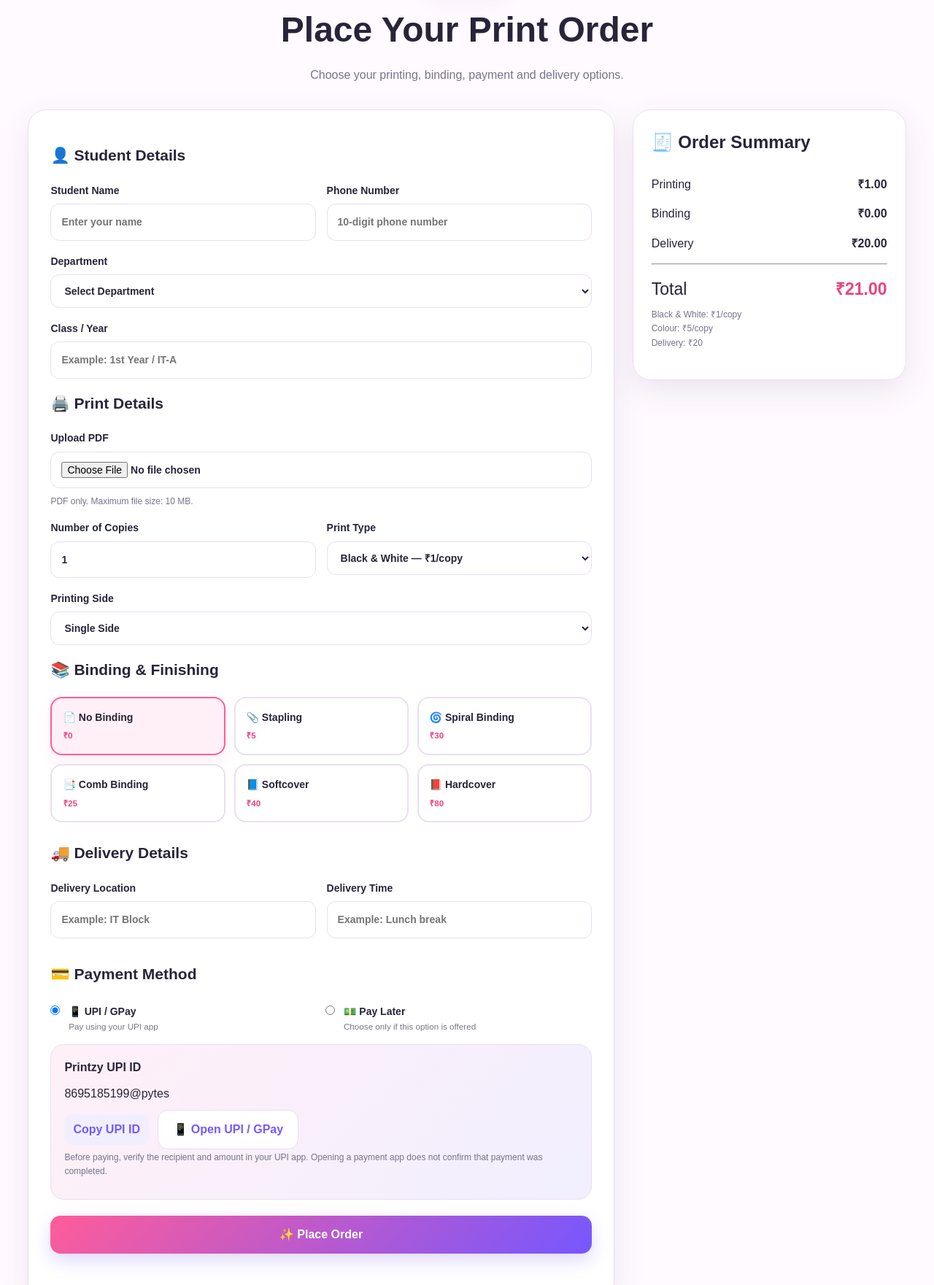
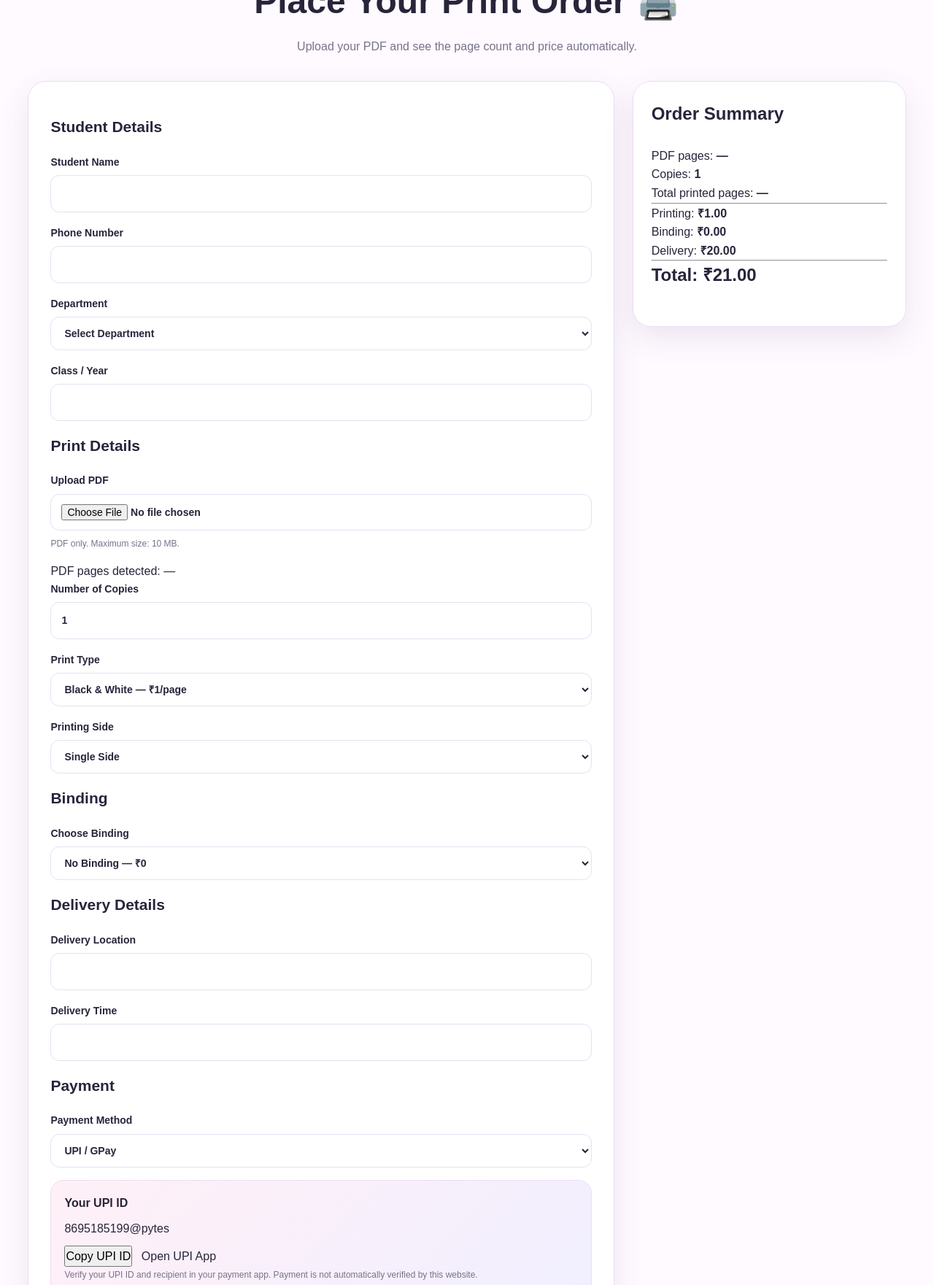
Before and after one commit to codersharon-tech/Printify, a website: page order.html in a window 1280 px wide. Shown: the part 177-1938 px from the top of the page at 73% size. Drawn offline with Linux system fonts and the light colour scheme.

Commit message:
Update order.html

```diff
--- a/order.html
+++ b/order.html
@@ -3,383 +3,189 @@
 <head>
     <meta charset="UTF-8">
     <meta name="viewport" content="width=device-width, initial-scale=1.0">
-
-    <title>Place Order | Printzy</title>
-
+    <title>Printzy - Place Order</title>
     <link rel="stylesheet" href="style.css">
 </head>
 
 <body>
-
 <header class="navbar">
-    <a href="index.html" class="brand">
-        🖨️ <strong>Printzy</strong>
-    </a>
-
+    <a href="index.html" class="brand">🖨️ <strong>Printzy</strong></a>
     <nav>
         <a href="index.html">Home</a>
-        <a href="order.html" class="active">Order</a>
+        <a href="order.html">Order</a>
         <a href="login.html">Student Login</a>
-        <a href="staff-login.html">Staff</a>
-        <a href="admin-login.html">Admin</a>
     </nav>
 </header>
 
 <main class="page">
-
     <div class="page-heading">
-        <span class="pill">📝 New Order</span>
-        <h1>Place Your Print Order</h1>
-        <p>Choose your printing, binding, payment and delivery options.</p>
+        <h1>Place Your Print Order 🖨️</h1>
+        <p>Upload your PDF and see the page count and price automatically.</p>
     </div>
 
     <div class="order-layout">
-
-        <!-- ORDER FORM -->
         <form id="orderForm" class="form-card">
 
-            <h2>👤 Student Details</h2>
+            <h2>Student Details</h2>
 
-            <div class="two-col">
-                <label>
-                    Student Name
-                    <input
-                        type="text"
-                        id="studentName"
-                        placeholder="Enter your name"
-                        required
-                    >
+            <label>Student Name
+                <input type="text" id="studentName" required>
             </label>
 
-                <label>
-                    Phone Number
-                    <input
-                        type="tel"
-                        id="phone"
-                        placeholder="10-digit phone number"
-                        maxlength="10"
-                        inputmode="numeric"
-                        pattern="[0-9]{10}"
-                        required
-                    >
+            <label>Phone Number
+                <input type="tel" id="phone" maxlength="10"
+                       pattern="[0-9]{10}" required>
             </label>
-            </div>
 
-            <label>
-                Department
-
+            <label>Department
                 <select id="department" required>
                     <option value="">Select Department</option>
-                    <option value="IT">IT</option>
-                    <option value="ECE">ECE</option>
-                    <option value="CYBER SECURITY">Cyber Security</option>
-                    <option value="AIDS">AI &amp; DS (AIDS)</option>
-                    <option value="AIML">AI &amp; ML (AIML)</option>
-                    <option value="AUTO">Automobile (AUTO)</option>
-                    <option value="MECH">Mechanical (MECH)</option>
-                    <option value="CIVIL">Civil</option>
-                    <option value="CSE">CSE</option>
-                    <option value="VLSI">VLSI</option>
-                    <option value="EEE">EEE</option>
+                    <option>IT</option>
+                    <option>ECE</option>
+                    <option>CYBER SECURITY</option>
+                    <option>AIDS</option>
+                    <option>AIML</option>
+                    <option>AUTO</option>
+                    <option>MECH</option>
+                    <option>CIVIL</option>
+                    <option>CSE</option>
+                    <option>VLSI</option>
+                    <option>EEE</option>
                 </select>
             </label>
 
-            <label>
-                Class / Year
-                <input
-                    type="text"
-                    id="studentClass"
-                    placeholder="Example: 1st Year / IT-A"
-                    required
-                >
+            <label>Class / Year
+                <input type="text" id="studentClass" required>
             </label>
 
-            <h2>🖨️ Print Details</h2>
+            <h2>Print Details</h2>
 
-            <label>
-                Upload PDF
-                <input
-                    type="file"
-                    id="pdfFile"
-                    accept=".pdf,application/pdf"
-                    required
-                >
+            <label>Upload PDF
+                <input type="file" id="pdfFile"
+                       accept=".pdf,application/pdf" required>
             </label>
 
-            <p class="hint">PDF only. Maximum file size: 10 MB.</p>
+            <p class="hint">PDF only. Maximum size: 10 MB.</p>
+            <p id="pdfPageCount">PDF pages detected: —</p>
 
-            <div class="two-col">
-
-                <label>
-                    Number of Copies
-                    <input
-                        type="number"
-                        id="copies"
-                        value="1"
-                        min="1"
-                        max="500"
-                        step="1"
-                        required
-                    >
+            <label>Number of Copies
+                <input type="number" id="copies"
+                       min="1" max="500" value="1" required>
             </label>
 
-                <label>
-                    Print Type
+            <label>Print Type
                 <select id="printType">
-                        <option value="BW">Black &amp; White — ₹1/copy</option>
-                        <option value="COLOUR">Colour — ₹5/copy</option>
+                    <option value="BW">Black &amp; White — ₹1/page</option>
+                    <option value="COLOUR">Colour — ₹5/page</option>
                 </select>
             </label>
 
-            </div>
-
-            <label>
-                Printing Side
+            <label>Printing Side
                 <select id="side">
                     <option value="Single Side">Single Side</option>
                     <option value="Double Side">Double Side</option>
                 </select>
             </label>
 
-            <h2>📚 Binding &amp; Finishing</h2>
+            <h2>Binding</h2>
 
-            <div class="binding-options">
-
-                <label class="choice-card">
-                    <input
-                        type="radio"
-                        name="binding"
-                        value="None"
-                        data-price="0"
-                        checked
-                    >
-                    <span>
-                        <strong>📄 No Binding</strong>
-                        <small>₹0</small>
-                    </span>
+            <label>Choose Binding
+                <select id="binding">
+                    <option value="None">No Binding — ₹0</option>
+                    <option value="Stapling">Stapling — ₹5</option>
+                    <option value="Comb Binding">Comb Binding — ₹25</option>
+                    <option value="Spiral Binding">Spiral Binding — ₹30</option>
+                    <option value="Softcover">Softcover — ₹40</option>
+                    <option value="Hardcover">Hardcover — ₹80</option>
+                </select>
             </label>
 
-                <label class="choice-card">
-                    <input
-                        type="radio"
-                        name="binding"
-                        value="Stapling"
-                        data-price="5"
-                    >
-                    <span>
-                        <strong>📎 Stapling</strong>
-                        <small>₹5</small>
-                    </span>
+            <h2>Delivery Details</h2>
+
+            <label>Delivery Location
+                <input type="text" id="deliveryLocation" required>
             </label>
 
-                <label class="choice-card">
-                    <input
-                        type="radio"
-                        name="binding"
-                        value="Spiral Binding"
-                        data-price="30"
-                    >
-                    <span>
-                        <strong>🌀 Spiral Binding</strong>
-                        <small>₹30</small>
-                    </span>
+            <label>Delivery Time
+                <input type="text" id="deliveryTime" required>
             </label>
 
-                <label class="choice-card">
-                    <input
-                        type="radio"
-                        name="binding"
-                        value="Comb Binding"
-                        data-price="25"
-                    >
-                    <span>
-                        <strong>📑 Comb Binding</strong>
-                        <small>₹25</small>
-                    </span>
+            <h2>Payment</h2>
+
+            <label>Payment Method
+                <select id="paymentMethod">
+                    <option value="UPI">UPI / GPay</option>
+                    <option value="COD">Pay Later</option>
+                </select>
             </label>
 
-                <label class="choice-card">
-                    <input
-                        type="radio"
-                        name="binding"
-                        value="Softcover"
-                        data-price="40"
-                    >
-                    <span>
-                        <strong>📘 Softcover</strong>
-                        <small>₹40</small>
-                    </span>
-                </label>
-
-                <label class="choice-card">
-                    <input
-                        type="radio"
-                        name="binding"
-                        value="Hardcover"
-                        data-price="80"
-                    >
-                    <span>
-                        <strong>📕 Hardcover</strong>
-                        <small>₹80</small>
-                    </span>
-                </label>
-
-            </div>
-
-            <h2>🚚 Delivery Details</h2>
-
-            <div class="two-col">
-
-                <label>
-                    Delivery Location
-                    <input
-                        type="text"
-                        id="deliveryLocation"
-                        placeholder="Example: IT Block"
-                        required
-                    >
-                </label>
-
-                <label>
-                    Delivery Time
-                    <input
-                        type="text"
-                        id="deliveryTime"
-                        placeholder="Example: Lunch break"
-                        required
-                    >
-                </label>
-
-            </div>
-
-            <h2>💳 Payment Method</h2>
-
-            <div class="payment-options">
-
-                <label class="payment-card">
-                    <input
-                        type="radio"
-                        name="paymentMethod"
-                        value="UPI"
-                        checked
-                    >
-
-                    <span>
-                        📱 UPI / GPay
-                        <small>Pay using your UPI app</small>
-                    </span>
-                </label>
-
-                <label class="payment-card">
-                    <input
-                        type="radio"
-                        name="paymentMethod"
-                        value="COD"
-                    >
-
-                    <span>
-                        💵 Pay Later
-                        <small>Choose only if this option is offered</small>
-                    </span>
-                </label>
-
-            </div>
-
-            <!-- UPI DETAILS -->
             <div class="upi-box">
-
-                <strong>Printzy UPI ID</strong>
-
+                <strong>Your UPI ID</strong>
                 <p id="upiDisplay">8695185199@pytes</p>
 
-                <button
-                    type="button"
-                    id="copyUpiBtn"
-                    class="small-btn"
-                >
+                <button type="button" id="copyUpiBtn">
                     Copy UPI ID
                 </button>
 
-                <a
-                    href="#"
-                    id="gpayBtn"
-                    class="btn secondary-btn"
-                    target="_blank"
-                    rel="noopener"
-                >
-                    📱 Open UPI / GPay
-                </a>
+                <a href="#" id="gpayBtn">Open UPI App</a>
 
                 <p class="hint">
-                    Before paying, verify the recipient and amount in your
-                    UPI app. Opening a payment app does not confirm that
-                    payment was completed.
+                    Verify your UPI ID and recipient in your payment app.
+                    Payment is not automatically verified by this website.
                 </p>
-
             </div>
 
-            <!-- SUBMIT BUTTON -->
-            <button
-                type="submit"
-                class="btn primary-btn full"
-            >
-                ✨ Place Order
+            <button type="submit" id="submitOrder" class="btn primary-btn">
+                Place Order
             </button>
 
-            <p
-                id="orderMessage"
-                class="message"
-                role="status"
-                aria-live="polite"
-            ></p>
-
+            <p id="orderMessage" role="status" aria-live="polite"></p>
         </form>
 
-        <!-- ORDER SUMMARY -->
         <aside class="bill-card">
+            <h2>Order Summary</h2>
 
-            <h2>🧾 Order Summary</h2>
-
-            <div class="bill-line">
-                <span>Printing</span>
-                <strong id="printingAmount">₹1.00</strong>
-            </div>
-
-            <div class="bill-line">
-                <span>Binding</span>
-                <strong id="bindingAmount">₹0.00</strong>
-            </div>
-
-            <div class="bill-line">
-                <span>Delivery</span>
-                <strong>₹20.00</strong>
-            </div>
+            <p>PDF pages: <strong id="summaryPages">—</strong></p>
+            <p>Copies: <strong id="summaryCopies">1</strong></p>
+            <p>Total printed pages:
+                <strong id="summaryPrintedPages">—</strong>
+            </p>
 
             <hr>
 
-            <div class="bill-total">
-                <span>Total</span>
-                <strong id="estimatedTotal">₹21.00</strong>
-            </div>
-
-            <p class="mini-note">
-                Black &amp; White: ₹1/copy<br>
-                Colour: ₹5/copy<br>
-                Delivery: ₹20
+            <p>Printing:
+                <strong id="printingAmount">Upload PDF</strong>
             </p>
 
+            <p>Binding:
+                <strong id="bindingAmount">₹0.00</strong>
+            </p>
+
+            <p>Delivery:
+                <strong>₹20.00</strong>
+            </p>
+
+            <hr>
+
+            <h2>Total: <span id="estimatedTotal">Upload PDF</span></h2>
         </aside>
-
     </div>
-
 </main>
 
 <footer class="footer">
-    <p>© 2026 Printzy • Print Smart. Study Better. 💗</p>
+    <p>© 2026 Printzy</p>
 </footer>
 
-<!-- Keep script.js in the same folder as this file -->
+<!-- PDF.js library counts PDF pages inside the browser -->
+<script src="https://cdnjs.cloudflare.com/ajax/libs/pdf.js/3.11.174/pdf.min.js"></script>
+
+<script>
+    if (window.pdfjsLib) {
+        pdfjsLib.GlobalWorkerOptions.workerSrc =
+            "https://cdnjs.cloudflare.com/ajax/libs/pdf.js/3.11.174/pdf.worker.min.js";
+    }
+</script>
+
 <script src="script.js"></script>
-
 </body>
 </html>
```
Lines whose indentation alone changed are shown as unchanged.
